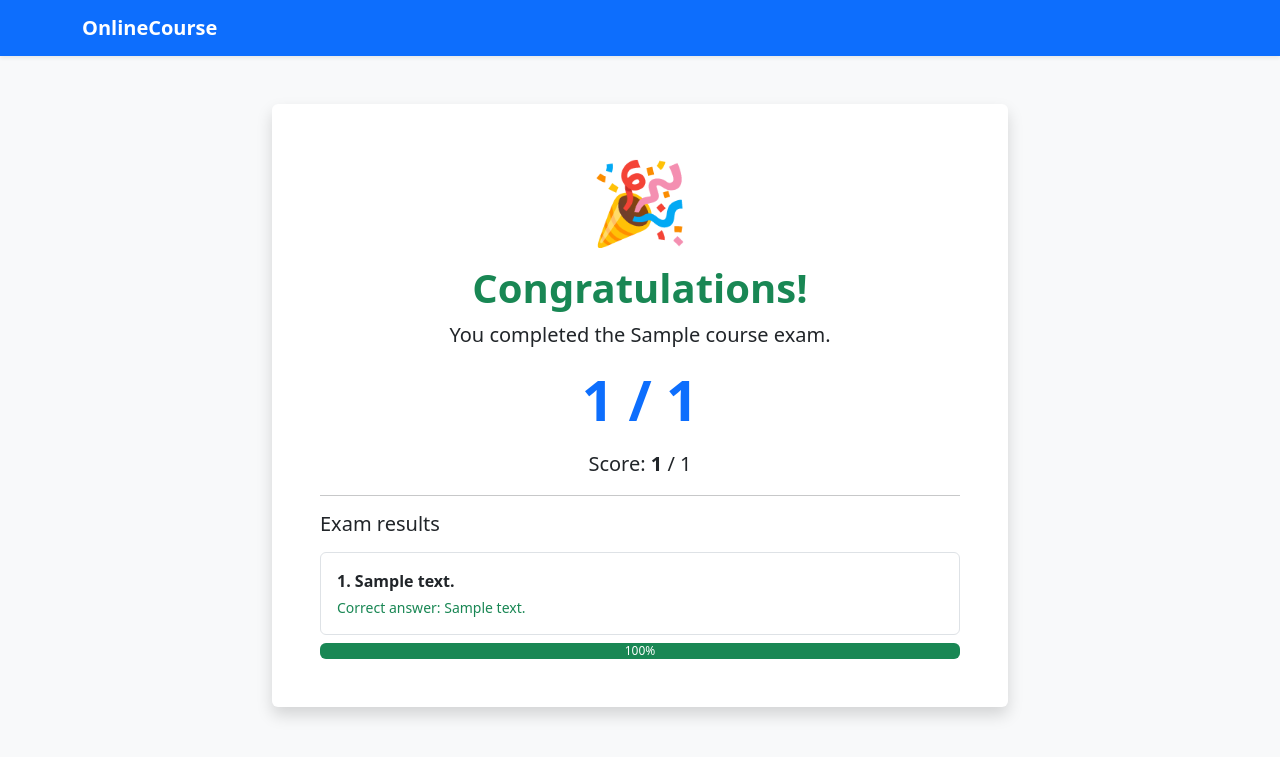
After one commit to gauri2410/tfjzl-final-cloud-app-with-database, a Django app: page /course/1/submission/1/result/ in a window 1280 px wide. The commit adds this page. Shown: the top 757 px of the page. Run offline with Django 4.2, Linux system fonts and the light colour scheme; tables that the repository leaves empty hold one stand-in row (values such as "Sample post").

Commit message:
Match required assessment fields and result route

```diff
--- a/onlinecourse/models.py
+++ b/onlinecourse/models.py
@@ -16,17 +16,16 @@ class Course(models.Model):
 
 
 class Instructor(models.Model):
-    user = models.ForeignKey(settings.AUTH_USER_MODEL, on_delete=models.CASCADE)
+    user = models.OneToOneField(settings.AUTH_USER_MODEL, on_delete=models.CASCADE)
     full_time = models.BooleanField(default=True)
-    total_learners = models.IntegerField(default=0)
 
     def __str__(self):
         return self.user.username
 
 
 class Learner(models.Model):
-    user = models.ForeignKey(settings.AUTH_USER_MODEL, on_delete=models.CASCADE)
-    occupation = models.CharField(max_length=20, default="student")
+    user = models.OneToOneField(settings.AUTH_USER_MODEL, on_delete=models.CASCADE)
+    occupation = models.CharField(max_length=120, blank=True)
     social_link = models.URLField(max_length=200, blank=True)
 
     def __str__(self):
@@ -34,7 +33,7 @@ class Learner(models.Model):
 
 
 class Lesson(models.Model):
-    course = models.ForeignKey(Course, on_delete=models.CASCADE)
+    course = models.ForeignKey(Course, related_name="lessons", on_delete=models.CASCADE)
     title = models.CharField(max_length=200)
     content = models.TextField()
     order = models.PositiveIntegerField(default=1)
@@ -52,36 +51,41 @@ class Enrollment(models.Model):
     BETA = "BETA"
     COURSE_MODES = [(AUDIT, "Audit"), (HONOR, "Honor"), (BETA, "BETA")]
 
-    user = models.ForeignKey(settings.AUTH_USER_MODEL, on_delete=models.CASCADE)
+    learner = models.ForeignKey(Learner, on_delete=models.CASCADE)
     course = models.ForeignKey(Course, on_delete=models.CASCADE)
-    date_enrolled = models.DateField(default=now)
-    mode = models.CharField(max_length=5, choices=COURSE_MODES, default=AUDIT)
-    rating = models.FloatField(default=5.0)
+    enrolled_at = models.DateTimeField(auto_now_add=True)
+
+    def __str__(self):
+        return f"{self.learner} - {self.course}"
 
 
 class Question(models.Model):
-    course = models.ForeignKey(Course, on_delete=models.CASCADE)
-    text = models.CharField(max_length=150)
-    grade = models.FloatField(default=1.0)
+    lesson = models.ForeignKey(
+        Lesson, related_name="questions", on_delete=models.CASCADE
+    )
+    question_text = models.CharField(max_length=150)
+    grade = models.PositiveIntegerField(default=1)
 
     def __str__(self):
-        return self.text
+        return self.question_text
 
     def is_get_score(self, selected_ids):
-        all_answers = self.choice_set.filter(is_correct=True).count()
-        selected_correct = self.choice_set.filter(
-            is_correct=True, id__in=selected_ids
-        ).count()
-        return all_answers == selected_correct
+        correct_ids = set(self.choices.filter(is_correct=True).values_list("id", flat=True))
+        selected_ids = set(selected_ids)
+        question_ids = set(self.choices.values_list("id", flat=True))
+        selected_for_question = selected_ids.intersection(question_ids)
+        return bool(correct_ids) and selected_for_question == correct_ids
 
 
 class Choice(models.Model):
-    question = models.ForeignKey(Question, on_delete=models.CASCADE)
-    text = models.CharField(max_length=150)
+    question = models.ForeignKey(
+        Question, related_name="choices", on_delete=models.CASCADE
+    )
+    choice_text = models.CharField(max_length=150)
     is_correct = models.BooleanField(default=False)
 
     def __str__(self):
-        return self.text
+        return self.choice_text
 
 
 class Submission(models.Model):
@@ -89,7 +93,4 @@ class Submission(models.Model):
     choices = models.ManyToManyField(Choice)
 
     def __str__(self):
-        return f"{self.enrollment.user.username} - {self.enrollment.course.name}"
-
-    def __str__(self):
-        return f"{self.lesson.title} - {self.score}/{self.total_questions}"
+        return f"Submission for {self.enrollment}"
--- a/onlinecourse/urls.py
+++ b/onlinecourse/urls.py
@@ -7,14 +7,8 @@ urlpatterns = [
     path("admin/", admin.site.urls),
     path("course/<int:course_id>/", views.course_details, name="course_details"),
     path("submit/<int:course_id>/", views.submit, name="submit"),
-    path("lesson/<int:course_id>/submit/", views.submit, name="lesson_submit"),
     path(
-        "exam/result/<int:submission_id>/",
-        views.show_exam_result,
-        name="exam_result",
-    ),
-    path(
-        "show_exam_result/<int:submission_id>/",
+        "course/<int:course_id>/submission/<int:submission_id>/result/",
         views.show_exam_result,
         name="show_exam_result",
     ),
--- a/onlinecourse/views.py
+++ b/onlinecourse/views.py
@@ -1,7 +1,7 @@
-from django.contrib.auth.decorators import login_required
+from django.contrib.auth.models import User
 from django.shortcuts import get_object_or_404, redirect, render
 
-from .models import Choice, Course, Enrollment, Submission
+from .models import Choice, Course, Enrollment, Learner, Question, Submission
 
 
 def course_details(request, course_id):
@@ -9,47 +9,72 @@ def course_details(request, course_id):
     return render(request, "course_details_bootstrap.html", {"course": course})
 
 
-@login_required
 def submit(request, course_id):
     course = get_object_or_404(Course, pk=course_id)
-    questions = list(course.question_set.prefetch_related("choice_set"))
+    default_user, _ = User.objects.get_or_create(
+        username="demo_learner", defaults={"email": "demo@example.com"}
+    )
+    learner, _ = Learner.objects.get_or_create(user=default_user)
     enrollment, _ = Enrollment.objects.get_or_create(
-        user=request.user if request.user.is_authenticated else None,
-        course=course,
+        course=course, learner=learner
     )
     if request.method == "POST":
         selected_ids = []
-        for question in questions:
-            selected_ids.extend(request.POST.getlist(f"question_{question.pk}"))
+        for key, value in request.POST.items():
+            if key.startswith("choice_"):
+                selected_ids.append(value)
         selected_choices = Choice.objects.filter(pk__in=selected_ids)
         submission = Submission.objects.create(
             enrollment=enrollment,
         )
         submission.choices.set(selected_choices)
-        return redirect("show_exam_result", submission_id=submission.pk)
+        return redirect(
+            "show_exam_result",
+            course_id=course.pk,
+            submission_id=submission.pk,
+        )
+    questions = list(
+        Question.objects.filter(lesson__course=course).prefetch_related("choices")
+    )
     return render(request, "exam.html", {"course": course, "questions": questions})
 
 
-@login_required
-def show_exam_result(request, submission_id):
+def show_exam_result(request, course_id, submission_id):
+    course = get_object_or_404(Course, pk=course_id)
     submission = get_object_or_404(
-        Submission.objects.select_related("enrollment__course"), pk=submission_id
+        Submission, pk=submission_id, enrollment__course=course
     )
-    questions = submission.enrollment.course.question_set.prefetch_related("choice_set")
-    score = sum(
-        question.grade
-        for question in questions
-        if question.is_get_score(submission.choices.values_list("id", flat=True))
-    )
-    total = sum(question.grade for question in questions)
+    selected_ids = set(submission.choices.values_list("id", flat=True))
+    questions = Question.objects.filter(lesson__course=course).prefetch_related("choices")
+    total = 0
+    score = 0
+    question_results = []
+    for question in questions:
+        question_choices = list(question.choices.all())
+        correct = [choice for choice in question_choices if choice.is_correct]
+        selected = [choice for choice in question_choices if choice.id in selected_ids]
+        is_correct = question.is_get_score(selected_ids)
+        total += question.grade
+        if is_correct:
+            score += question.grade
+        question_results.append({
+            "question_text": question.question_text,
+            "selected_answers": [choice.choice_text for choice in selected],
+            "correct_answers": [choice.choice_text for choice in correct],
+            "is_correct": is_correct,
+            "grade": question.grade,
+        })
     return render(
         request,
-        "exam_result.html",
+        "exam_result_bootstrap.html",
         {
+            "course": course,
             "submission": submission,
-            "score": score,
-            "total_questions": total,
-            "percentage": round(score / total * 100) if total else 0,
-            "questions": questions,
+            "total_score": score,
+            "possible_score": total,
+            "earned": score,
+            "total": total,
+            "passed": total > 0 and score / total >= 0.6,
+            "question_results": question_results,
         },
     )
--- a/templates/exam.html
+++ b/templates/exam.html
@@ -6,9 +6,9 @@
   <form method="post" class="card border-0 shadow-sm"><div class="card-body p-4">
     {% csrf_token %}
     {% for question in questions %}
-    <fieldset class="mb-4"><legend class="h5">{{ forloop.counter }}. {{ question.text }}</legend>
-      {% for choice in question.choice_set.all %}
-      <div class="form-check my-2"><input class="form-check-input" type="radio" name="question_{{ question.id }}" value="{{ choice.id }}" id="choice{{ choice.id }}" required><label class="form-check-label" for="choice{{ choice.id }}">{{ choice.text }}</label></div>
+    <fieldset class="mb-4"><legend class="h5">{{ forloop.counter }}. {{ question.question_text }}</legend>
+      {% for choice in question.choices.all %}
+      <div class="form-check my-2"><input class="form-check-input" type="radio" name="choice_{{ question.id }}" value="{{ choice.id }}" id="choice{{ choice.id }}" required><label class="form-check-label" for="choice{{ choice.id }}">{{ choice.choice_text }}</label></div>
       {% endfor %}
     </fieldset>
     {% endfor %}
--- a/templates/exam_result.html
+++ b/templates/exam_result.html
@@ -14,9 +14,9 @@
       <div class="text-start mt-3">
         {% for question in questions %}
         <div class="border rounded p-3 mb-2">
-          <strong>{{ forloop.counter }}. {{ question.text }}</strong>
+          <strong>{{ forloop.counter }}. {{ question.question_text }}</strong>
           <div class="small text-success mt-1">Correct answer:
-            {% for choice in question.choice_set.all %}{% if choice.is_correct %}{{ choice.text }}{% endif %}{% endfor %}
+            {% for choice in question.choice_set.all %}{% if choice.is_correct %}{{ choice.choice_text }}{% endif %}{% endfor %}
           </div>
         </div>
         {% endfor %}
--- /dev/null
+++ b/templates/exam_result_bootstrap.html
@@ -0,0 +1,29 @@
+{% extends "base.html" %}
+{% block title %}Exam result | OnlineCourse{% endblock %}
+{% block content %}
+<div class="row justify-content-center"><div class="col-lg-8">
+  <div class="card border-0 shadow text-center">
+    <div class="card-body p-5">
+      <div class="display-1 mb-3">🎉</div>
+      <h1 class="text-success fw-bold">Congratulations!</h1>
+      <p class="lead">You completed the {{ submission.enrollment.course.name }} exam.</p>
+      <div class="display-4 fw-bold text-primary my-3">{{ total_score }} / {{ possible_score }}</div>
+      <p class="fs-5">Score: <strong>{{ total_score }}</strong> / {{ possible_score }}</p>
+      <hr>
+      <h2 class="h5 text-start">Exam results</h2>
+      <div class="text-start mt-3">
+        {% for result in question_results %}
+        <div class="border rounded p-3 mb-2">
+          <strong>{{ forloop.counter }}. {{ result.question_text }}</strong>
+          <div class="small text-success mt-1">Correct answer: {{ result.correct_answers|join:", " }}
+          </div>
+        </div>
+        {% endfor %}
+      </div>
+      <div class="progress" role="progressbar" aria-valuenow="{{ total_score }}" aria-valuemin="0" aria-valuemax="{{ possible_score }}">
+        <div class="progress-bar bg-success" style="width: {% widthratio total_score possible_score 100 %}%">{% widthratio total_score possible_score 100 %}%</div>
+      </div>
+    </div>
+  </div>
+</div></div>
+{% endblock %}
```
Also changed, not shown: onlinecourse/admin.py (+3 -4 lines), onlinecourse/migrations/0003_match_assessment_field_names.py (added).
